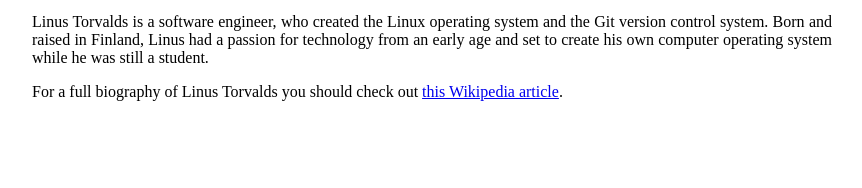
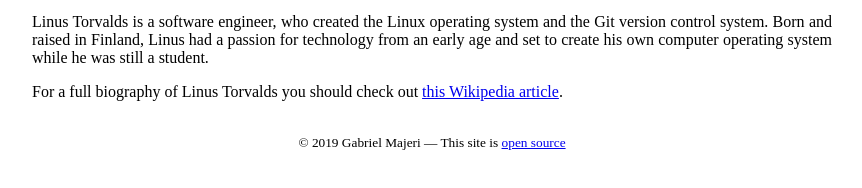
Before and after one commit to GabrielMajeri/fcc-tribute-page, a plain HTML site: page index.html in a window 1280 px wide. Shown: the part 482-670 px from the top of the page, without its empty margins (208-1070 px from the left). Drawn offline with Linux system fonts and the light colour scheme.

Commit message:
Add footer

```diff
--- a/index.html
+++ b/index.html
@@ -30,10 +30,12 @@
 
                 </blockquote>
             </section>
+            <section>
+                For a full biography of Linus Torvalds you should check out <a id="tribute-link" href="https://en.wikipedia.org/wiki/Linus_Torvalds" target="_blank">this Wikipedia article</a>.
+            </section>
             <footer>
-                For a full biography of Linus Torvalds you should check out <a id="tribute-link" href="https://en.wikipedia.org/wiki/Linus_Torvalds" target="_blank">this Wikipedia article</a>.
+                <small>© 2019 Gabriel Majeri &mdash; This site is <a href="https://github.com/GabrielMajeri/fcc-tribute-page" target="_blank">open source</a></small>
             </footer>
         </main>
-        <!-- TODO: add page footer with copyright and link to source -->
     </body>
 </html>
--- a/main.css
+++ b/main.css
@@ -8,7 +8,7 @@ body {
 }
 
 main {
-    max-width: 50em;
+    max-width: 50rem;
     text-align: justify;
     text-justify: auto;
 }
@@ -24,5 +24,10 @@ header {
     width: 100%;
 
     max-width: 431px;
-    margin: 1em auto;
+    margin: 1rem auto;
 }
+
+footer {
+    margin-top: 2rem;
+    text-align: center;
+}
```
